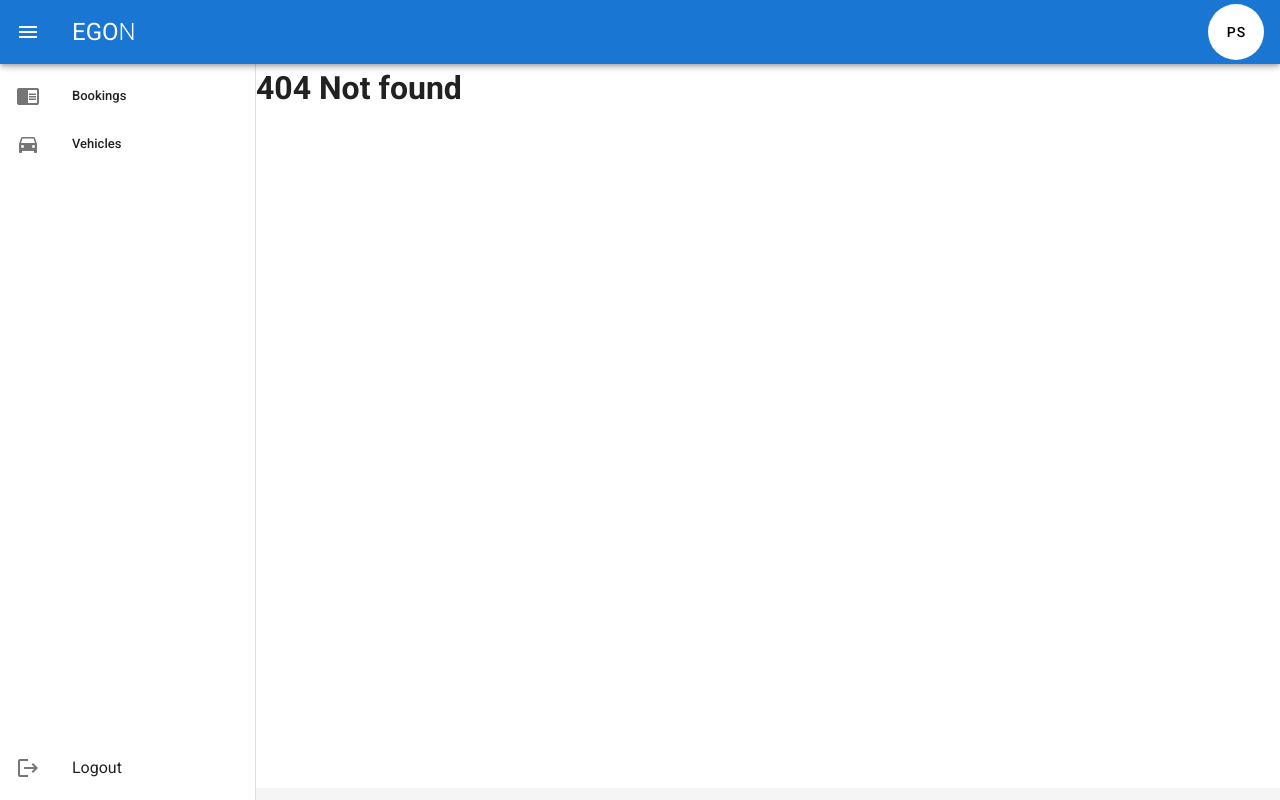
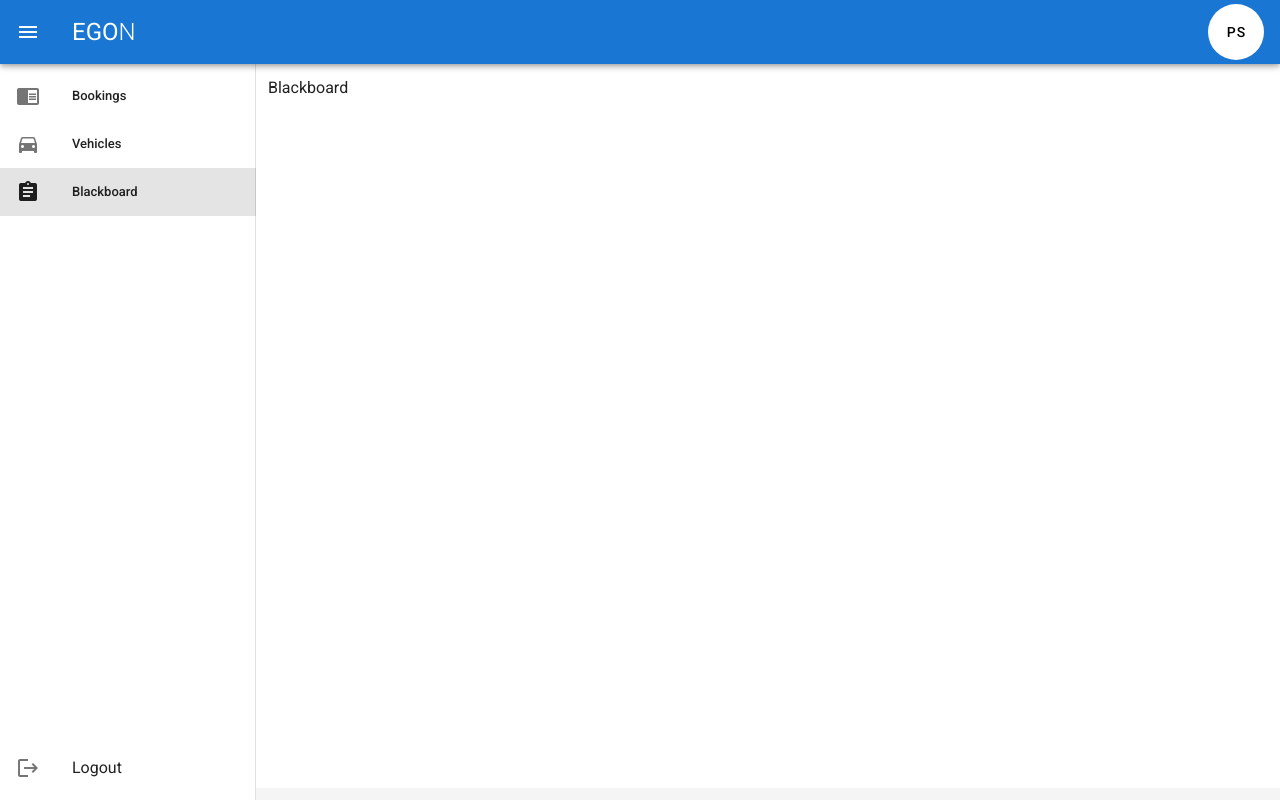
Before and after one commit to egodigital/skimasken2019, a Vue app: page /blackboard in a window 1280 px wide. Before the commit this address had no page. Built offline with nearby package versions, Linux system fonts and the light colour scheme; sample sign-in values are in the browser's storage.

Commit message:
Added blackboard page

```diff
--- a/src/App.vue
+++ b/src/App.vue
@@ -16,6 +16,14 @@
           </v-list-item-action>
           <v-list-item-content>
             <v-list-item-title>Vehicles</v-list-item-title>
+          </v-list-item-content>
+        </v-list-item>
+        <v-list-item :to="{ name: 'blackboard' }">
+          <v-list-item-action>
+            <v-icon>mdi-clipboard-text</v-icon>
+          </v-list-item-action>
+          <v-list-item-content>
+            <v-list-item-title>Blackboard</v-list-item-title>
           </v-list-item-content>
         </v-list-item>
       </v-list>
--- a/src/router/index.js
+++ b/src/router/index.js
@@ -41,7 +41,16 @@ export default new VueRouter({
       name: "vehicles",
       component: () => import(/* webpackChunkName: "vehicles" */ '@/views/Vehicles.vue'),
       meta: {
-        title: 'Bookings',
+        title: 'Vehicles',
+        requiresAuth: true
+      }
+    },
+    {
+      path: "/blackboard",
+      name: "blackboard",
+      component: () => import(/* webpackChunkName: "blackboard" */ '@/views/Blackboard.vue'),
+      meta: {
+        title: 'Blackboard',
         requiresAuth: true
       }
     },
--- /dev/null
+++ b/src/views/Blackboard.vue
@@ -0,0 +1,13 @@
+<template>
+  <v-container>Blackboard</v-container>
+</template>
+
+<script>
+export default {
+
+}
+</script>
+
+<style>
+
+</style>
```
